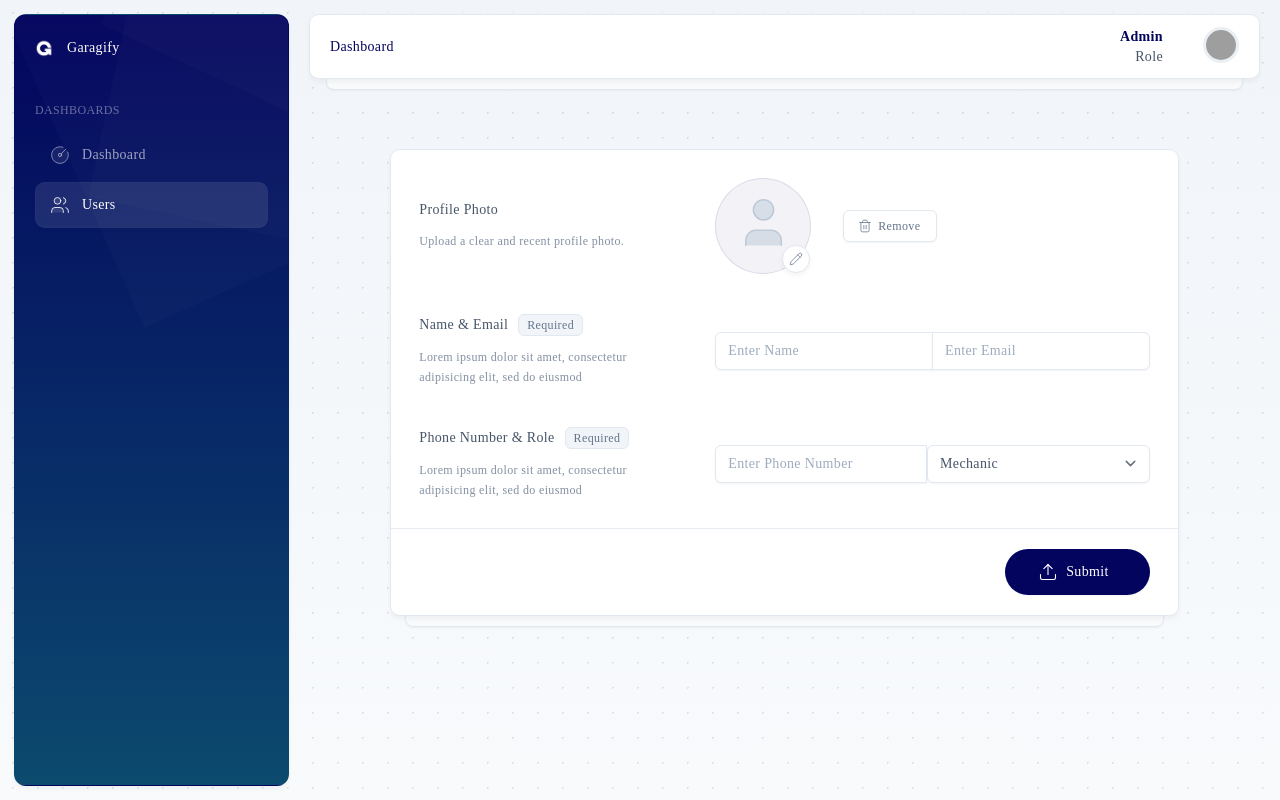
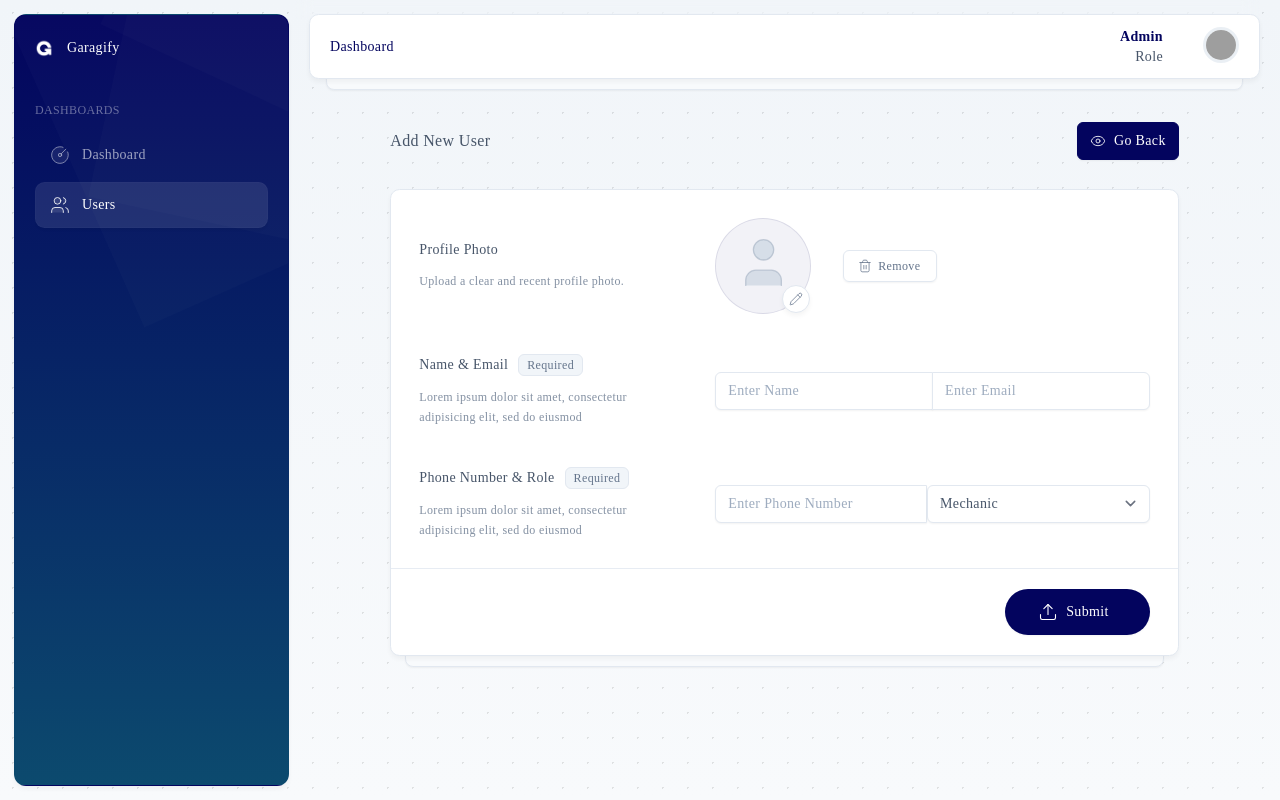
Before and after one commit to kajugadaniels/findify-client, a React (Vite) app: page /user/add in a window 1280 px wide. Built offline with nearby package versions, Linux system fonts and the light colour scheme; sample sign-in values are in the browser's storage; grey boxes are pictures that could not be loaded; a web font is replaced by a local one.

Commit message:
New hcanges

```diff
--- a/src/pages/users/AddUser.jsx
+++ b/src/pages/users/AddUser.jsx
@@ -1,4 +1,4 @@
-import { Pencil, Trash2, UploadIcon, User } from 'lucide-react'
+import { Eye, Pencil, Trash2, UploadIcon, User } from 'lucide-react'
 import React from 'react'
 
 const AddUser = () => {
@@ -8,6 +8,20 @@ const AddUser = () => {
                 <div className="container">
                     <div className="grid grid-cols-12 gap-x-6 gap-y-10">
                         <div className="col-span-12 sm:col-span-10 sm:col-start-2">
+                            <div className="flex flex-col gap-y-3 md:h-10 md:flex-row md:items-center">
+                                <div className="text-base font-medium group-[.mode--light]:text-white">
+                                    Add New User
+                                </div>
+                                <div className="flex flex-col gap-x-3 gap-y-2 sm:flex-row md:ml-auto">
+                                    <button
+                                        className="transition duration-200 border shadow-sm inline-flex items-center justify-center py-2 px-3 rounded-md font-medium cursor-pointer focus:ring-4 focus:ring-primary focus:ring-opacity-20 focus-visible:outline-none dark:focus:ring-slate-700 dark:focus:ring-opacity-50 [&:hover:not(:disabled)]:bg-opacity-90 [&:hover:not(:disabled)]:border-opacity-90 [&:not(button)]:text-center disabled:opacity-70 disabled:cursor-not-allowed bg-primary border-primary text-white dark:border-primary group-[.mode--light]:!border-transparent group-[.mode--light]:!bg-white/[0.12] group-[.mode--light]:!text-slate-200"
+                                        onClick={() => navigate('/users')}
+                                    >
+                                        <Eye className="mr-2 h-4 w-4 stroke-[1.3]" />
+                                        Go Back
+                                    </button>
+                                </div>
+                            </div>
                             <div className="mt-7">
                                 <div className="box box--stacked flex flex-col">
                                     <div className="p-7">
--- a/src/pages/users/EditUser.jsx
+++ b/src/pages/users/EditUser.jsx
@@ -12,7 +12,8 @@ const EditUser = () => {
                     <div className="grid grid-cols-12 gap-x-6 gap-y-10">
                         <div className="col-span-12 sm:col-span-10 sm:col-start-2">
                             <div className="flex flex-col gap-y-3 md:h-10 md:flex-row md:items-center">
-                                <div className="text-base font-medium group-[.mode--light]:text-white">Users
+                                <div className="text-base font-medium group-[.mode--light]:text-white">
+                                    Update User
                                 </div>
                                 <div className="flex flex-col gap-x-3 gap-y-2 sm:flex-row md:ml-auto">
                                     <button
```
